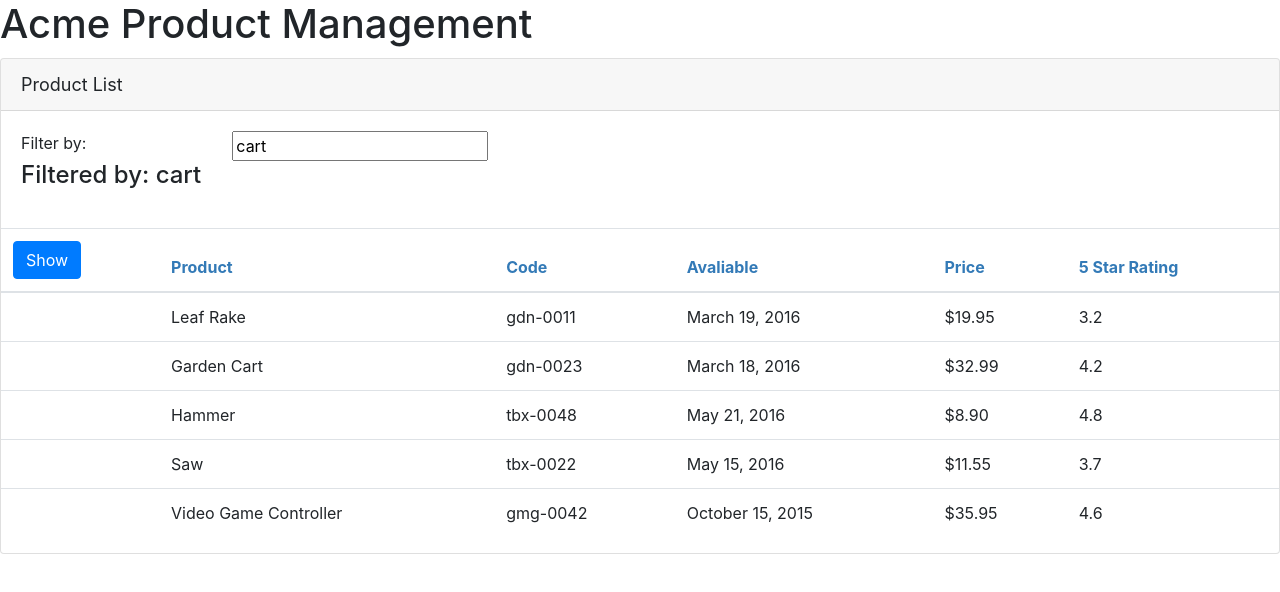
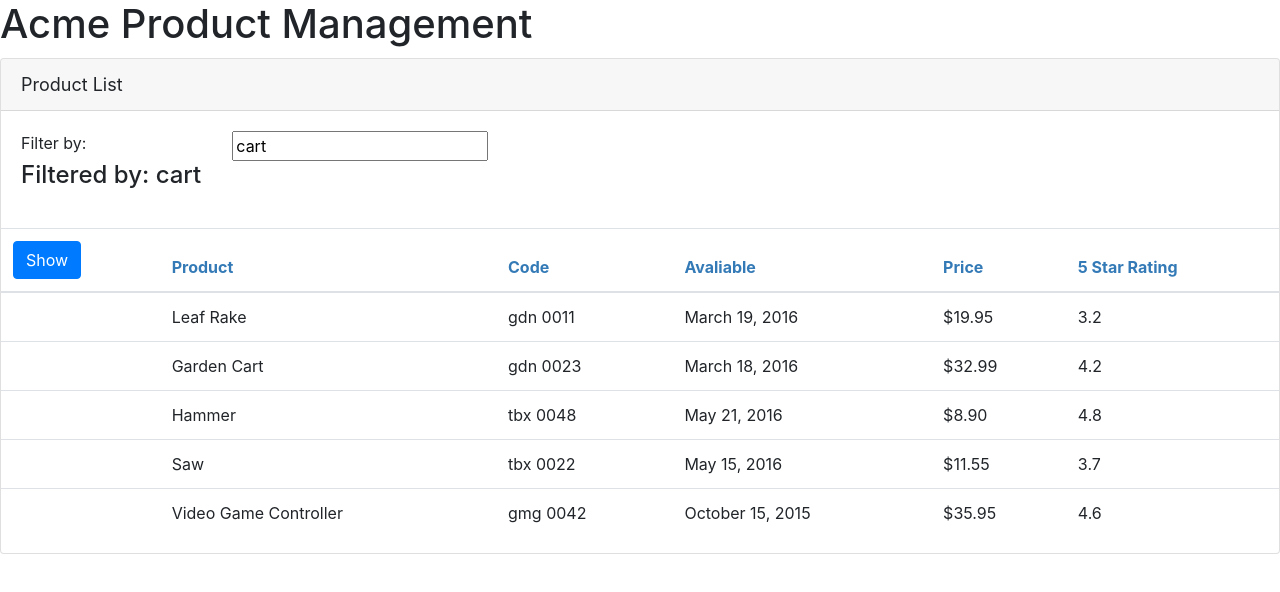
Before and after one commit to GuilhermeRMacedo/LearnAngular, an Angular app: page / in a window 1280 px wide. Shown: the top 592 px of the page. Built offline with nearby package versions, Linux system fonts and the light colour scheme.

Commit message:
Using Lifecycle Hooks, building custom Pipes

```diff
--- a/src/app/app.module.ts
+++ b/src/app/app.module.ts
@@ -4,11 +4,13 @@
 
 import { AppComponent } from './app.component';
 import { ProductListComponent } from './products/product-list.component';
+import { ConvertToSpacesPipe } from './shared/convert-to-spaces.pipe';
 
 @NgModule({
   declarations: [
     AppComponent,
-    ProductListComponent
+    ProductListComponent,
+    ConvertToSpacesPipe
   ],
   imports: [
     BrowserModule,
--- a/src/app/products/product-list.component.html
+++ b/src/app/products/product-list.component.html
@@ -45,7 +45,7 @@
                             [style.margin]='imageMargin' />
                     </td>
                     <td>{{p.productName}}</td>
-                    <td>{{p.productCode | lowercase}}</td>
+                    <td>{{p.productCode | lowercase | convertToSpaces:'-'}}</td>
                     <td>{{p.releaseDate}}</td>
                     <td>{{p.price | currency:'USD':'symbol':'1.2-2'}}</td>
                     <td>{{p.starRating}}</td>
--- a/src/app/products/product-list.component.ts
+++ b/src/app/products/product-list.component.ts
@@ -1,4 +1,4 @@
-import { Component } from '@angular/core';
+import { Component, OnInit } from '@angular/core';
 import { IProduct } from './Product';
 
 @Component({
@@ -7,7 +7,7 @@
     styleUrls: ['./product-list.component.css']
 })
 
-export class ProductListComponent{
+export class ProductListComponent implements OnInit {
     pageTitle: string = "Product List";
     imageWidth: number = 50;
     imageMargin: number = 2;
@@ -70,4 +70,8 @@
     toggleImage(): void {
         this.showImage = !this.showImage
     }
+
+    ngOnInit(): void {
+        console.log("In OnInit");
     }
+}
--- /dev/null
+++ b/src/app/shared/convert-to-spaces.pipe.ts
@@ -0,0 +1,10 @@
+import { Pipe, PipeTransform } from '@angular/core';
+
+@Pipe({
+    name: 'convertToSpaces'
+})
+export class ConvertToSpacesPipe implements PipeTransform {
+    transform(value: string, character: string): string {
+        return value.replace(character, ' ');
+    }
+}
```
Lines whose indentation alone changed are shown as unchanged.
